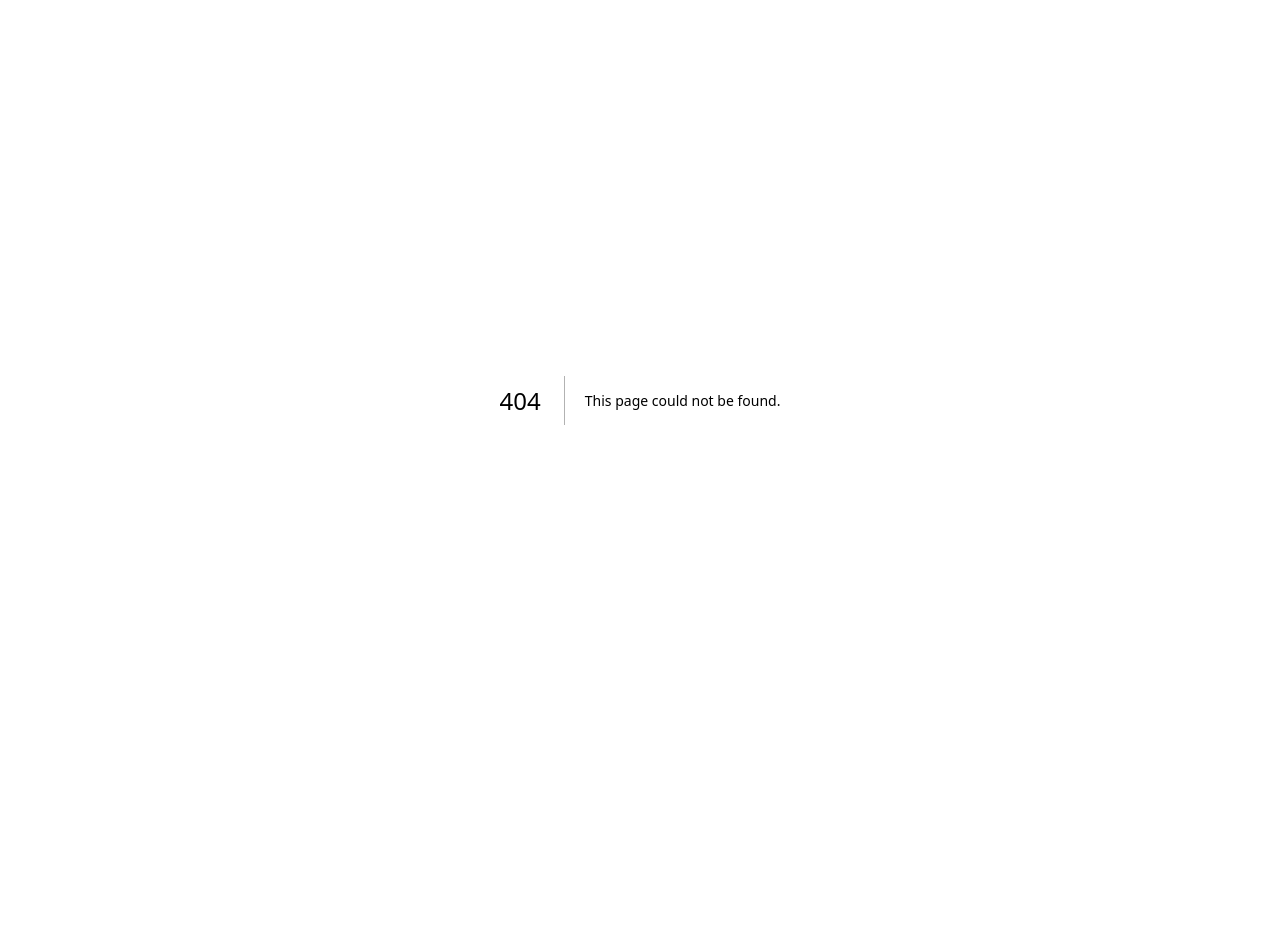
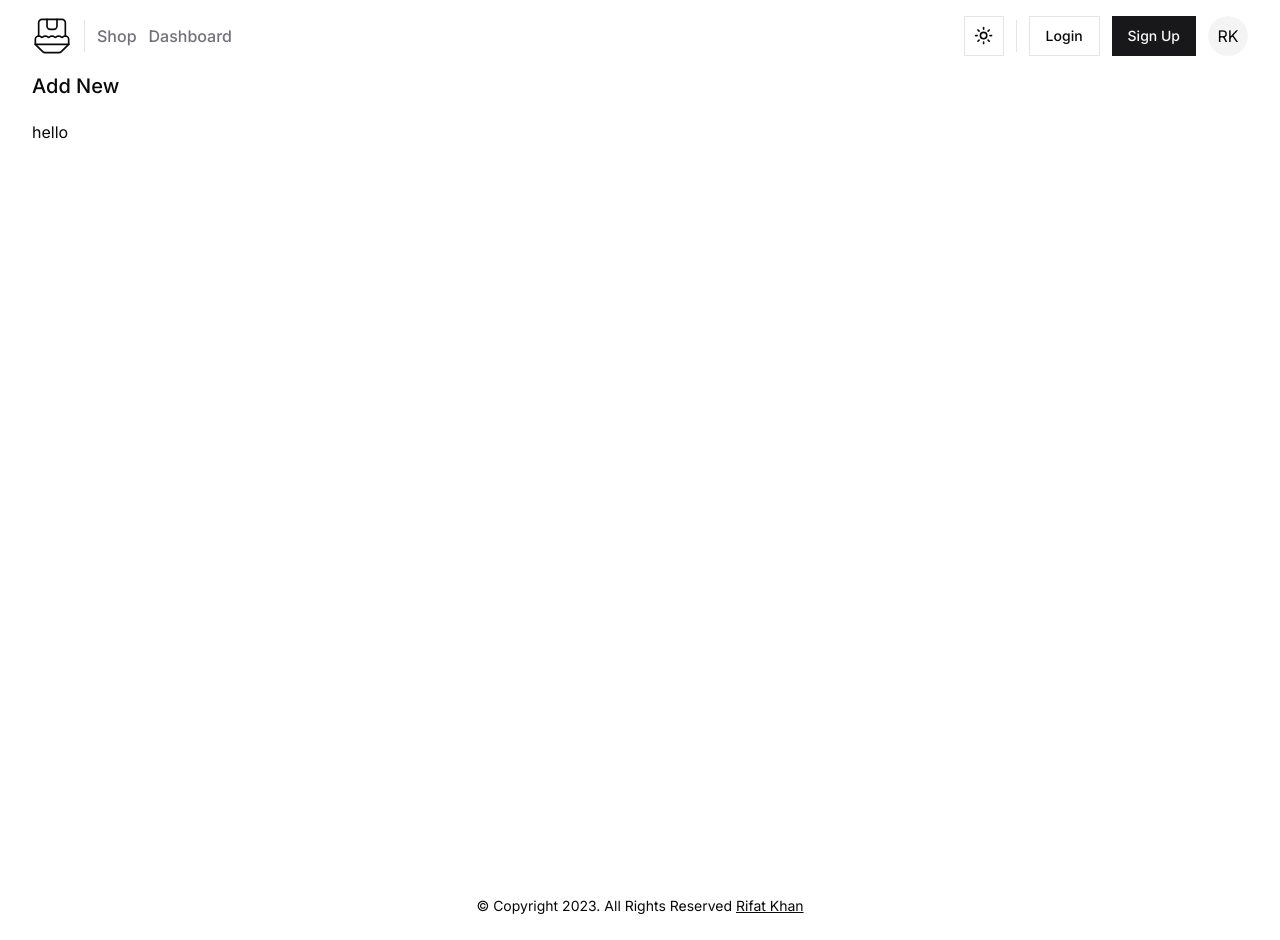
Before and after one commit to StepAsideLiL/front-mart, a Next.js app: page /product/add-new in a window 1280 px wide. Before the commit this address had no page. Before the commit the page ends 800 px from the top, so only its background shows below. Built offline with nearby package versions, Linux system fonts and the light colour scheme; a web font is replaced by a local one.

Commit message:
add add new page for product

```diff
--- a/app/(dashboard)/dashboard/products/page.tsx
+++ b/app/(dashboard)/dashboard/products/page.tsx
@@ -15,7 +15,7 @@ const ProductsPage = () => {
         <DashboardTitle>Products</DashboardTitle>
 
         <Button asChild variant={"outline"} size={"icon"}>
-          <Link href={"/dashboard/products/"}>
+          <Link href={"/product/add-new"}>
             <Plus />
           </Link>
         </Button>
--- /dev/null
+++ b/app/(products)/layout.tsx
@@ -0,0 +1,17 @@
+import Footer from "@/components/templates/footer";
+import Navbar from "@/components/templates/navbar";
+import { Cd } from "@/lib/types";
+
+const ProductsLayout = ({ children }: Cd) => {
+  return (
+    <div>
+      <Navbar />
+
+      {children}
+
+      <Footer />
+    </div>
+  );
+};
+
+export default ProductsLayout;
--- /dev/null
+++ b/app/(products)/product/add-new/page.tsx
@@ -0,0 +1,17 @@
+import Main from "@/components/uis/main";
+import Title from "@/components/uis/title";
+import React from "react";
+
+const AddNewProductPage = () => {
+  return (
+    <Main variant={"xl"}>
+      <section>
+        <Title>Add New</Title>
+      </section>
+
+      <section>hello</section>
+    </Main>
+  );
+};
+
+export default AddNewProductPage;
--- /dev/null
+++ b/app/(products)/product/page.tsx
@@ -0,0 +1,7 @@
+import { redirect } from "next/navigation";
+
+const ProductPage = () => {
+  redirect("/dashboard/products");
+};
+
+export default ProductPage;
--- a/components/uis/main.tsx
+++ b/components/uis/main.tsx
@@ -1,4 +1,3 @@
-import { CdCn, Cn } from "@/lib/types";
 import { cn } from "@/lib/utils";
 import { cva, type VariantProps } from "class-variance-authority";
 
@@ -11,9 +10,9 @@ const mainVariants = cva("min-h-screen space-y-5", {
       xl: "container max-w-7xl mx-auto",
       dashboard: "md:py-5 p-0",
     },
-    defaultVariants: {
-      variant: "default",
-    },
+  },
+  defaultVariants: {
+    variant: "default",
   },
 });
 
--- /dev/null
+++ b/components/uis/title.tsx
@@ -0,0 +1,26 @@
+import { cn } from "@/lib/utils";
+import { cva, type VariantProps } from "class-variance-authority";
+
+const titleVariants = cva("", {
+  variants: {
+    variant: {
+      default: "font-medium text-xl",
+      xl: "font-medium text-xl",
+    },
+  },
+  defaultVariants: {
+    variant: "default",
+  },
+});
+
+export interface TitleProps
+  extends React.HTMLAttributes<HTMLElement>,
+    VariantProps<typeof titleVariants> {}
+
+const Title: React.FC<TitleProps> = ({ variant, className, ...props }) => {
+  return (
+    <h1 className={cn(titleVariants({ variant, className }))} {...props} />
+  );
+};
+
+export default Title;
```
